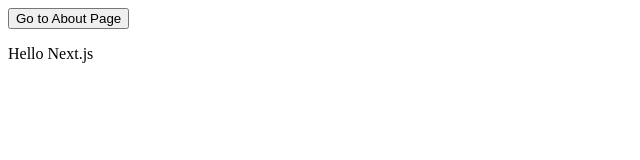
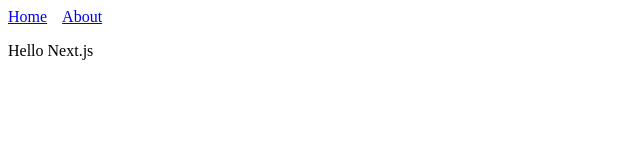
Before and after one commit to tarrows/look-at-static, a React app in the folder mock-next/: page / in a window 1280 px wide. Shown: the whole page, without its empty margins (0-640 px from the left). Built offline with nearby package versions, Linux system fonts and the light colour scheme.

Commit message:
add header

```diff
--- /dev/null
+++ b/mock-next/components/Header.tsx
@@ -0,0 +1,19 @@
+import * as React from 'react'
+import Link from 'next/link'
+
+const linkStyle = {
+  marginRight: 15
+}
+
+const Header: React.FC = () => (
+  <>
+    <Link href="/">
+      <a style={linkStyle}>Home</a>
+    </Link>
+    <Link href="/about">
+      <a style={linkStyle}>About</a>
+    </Link>
+  </>
+)
+
+export default Header
--- a/mock-next/pages/index.tsx
+++ b/mock-next/pages/index.tsx
@@ -1,10 +1,9 @@
 import Link from 'next/link'
+import Header from '../components/Header'
 
 const index = () => (
   <div>
-    <Link href="/about">
-    <button>Go to About Page</button>
-    </Link>
+    <Header />
     <p>Hello Next.js</p>
   </div>
 )
```
